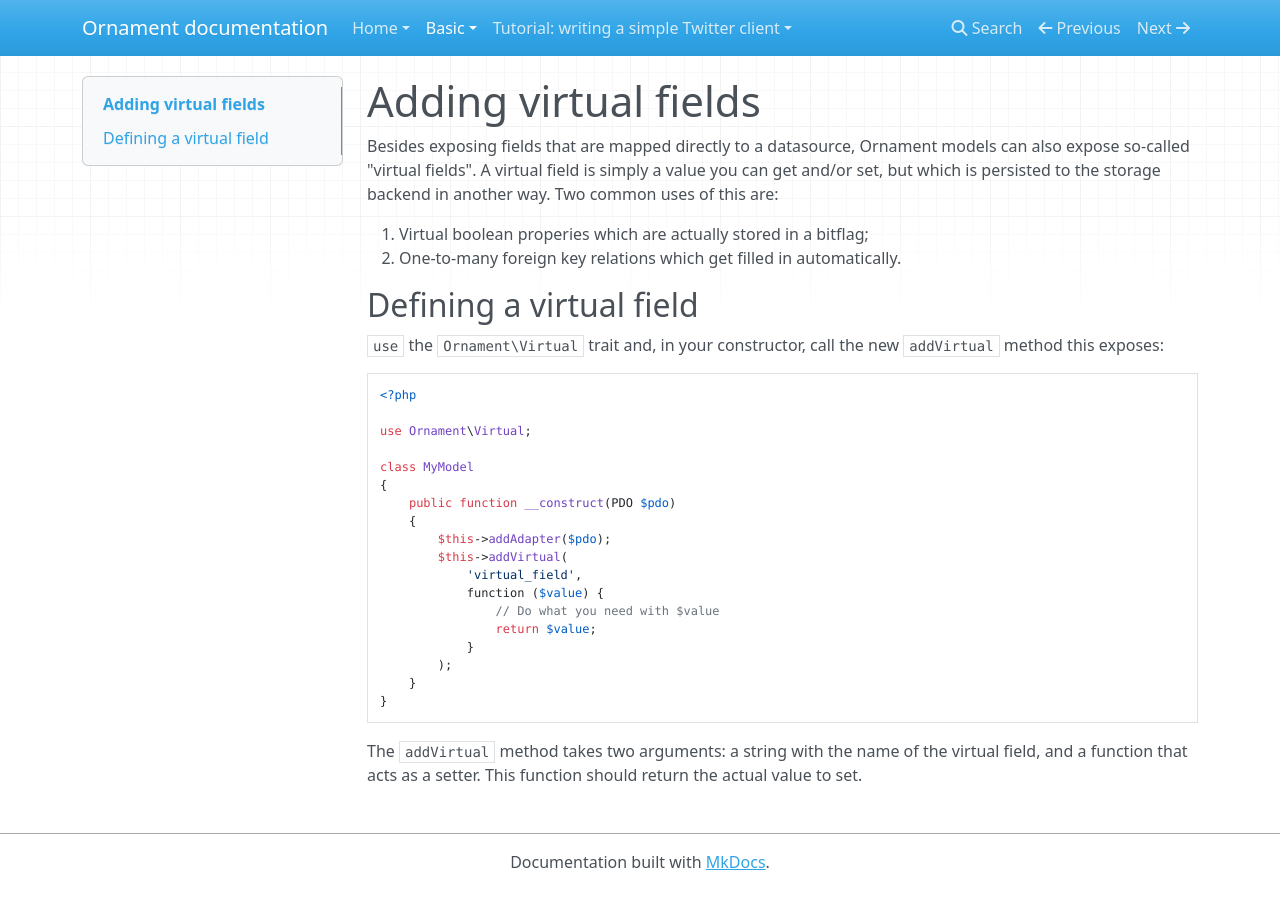
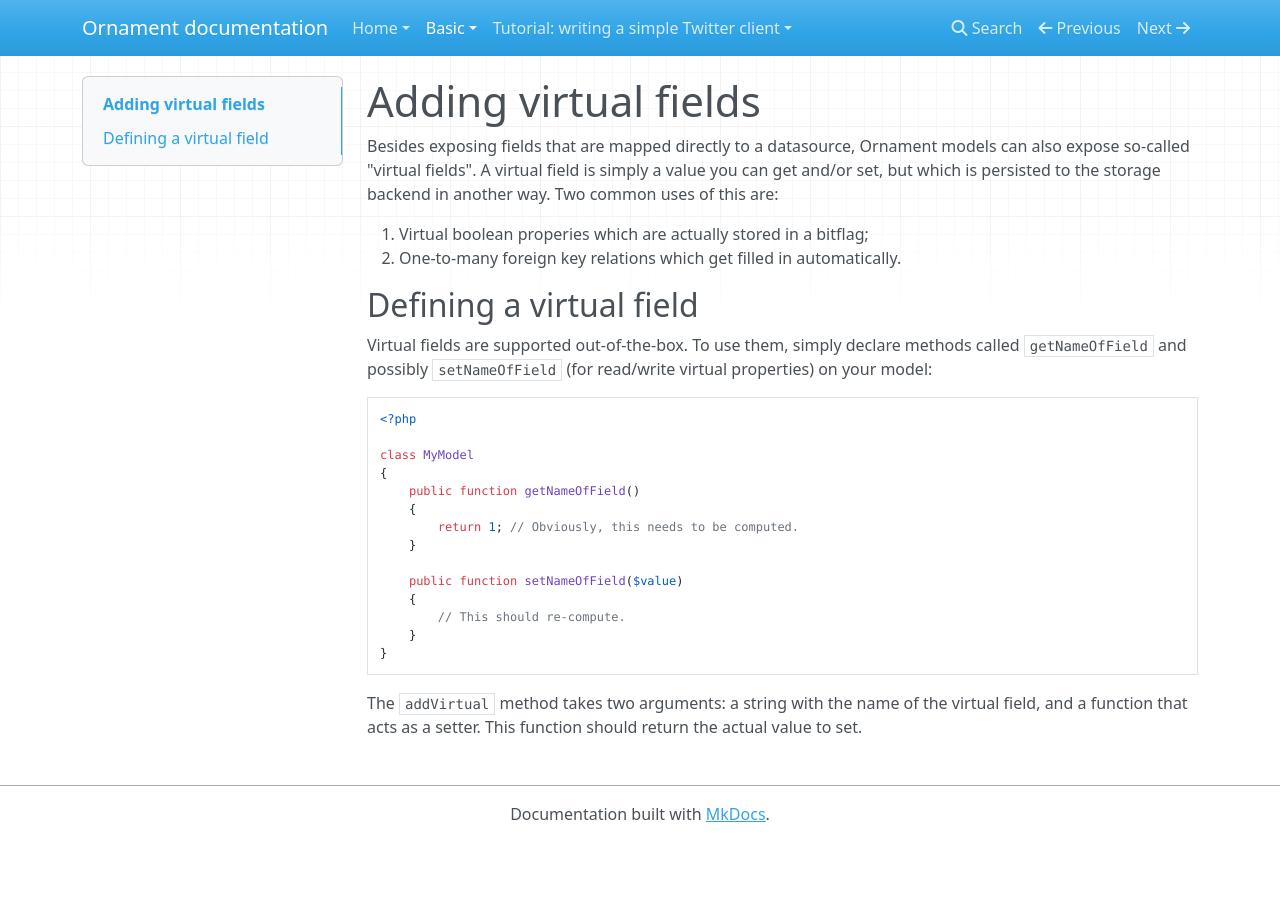
Before and after one commit to ornament-orm/ornament, an MkDocs documentation site: the page built from docs/basic/virtual.md, in a window 1280 px wide. Built offline with MkDocs 1.6.1, drawn with Linux system fonts in a browser that asks for light colours; nearby versions of some CDN libraries; old or Windows-style settings are respelled for this version of MkDocs.

Commit message:
handle virtual fields better

````diff
--- a/docs/basic/virtual.md
+++ b/docs/basic/virtual.md
@@ -8,26 +8,23 @@ in another way. Two common uses of this are:
 2. One-to-many foreign key relations which get filled in automatically.
 
 ## Defining a virtual field
-`use` the `Ornament\Virtual` trait and, in your constructor, call the new
-`addVirtual` method this exposes:
+Virtual fields are supported out-of-the-box. To use them, simply declare
+methods called `getNameOfField` and possibly `setNameOfField` (for read/write
+virtual properties) on your model:
 
 ```php
 <?php
 
-use Ornament\Virtual;
-
 class MyModel
 {
-    public function __construct(PDO $pdo)
+    public function getNameOfField()
     {
-        $this->addAdapter($pdo);
-        $this->addVirtual(
-            'virtual_field',
-            function ($value) {
-                // Do what you need with $value
-                return $value;
-            }
-        );
+        return 1; // Obviously, this needs to be computed.
+    }
+
+    public function setNameOfField($value)
+    {
+        // This should re-compute.
     }
 }
 ```
````
